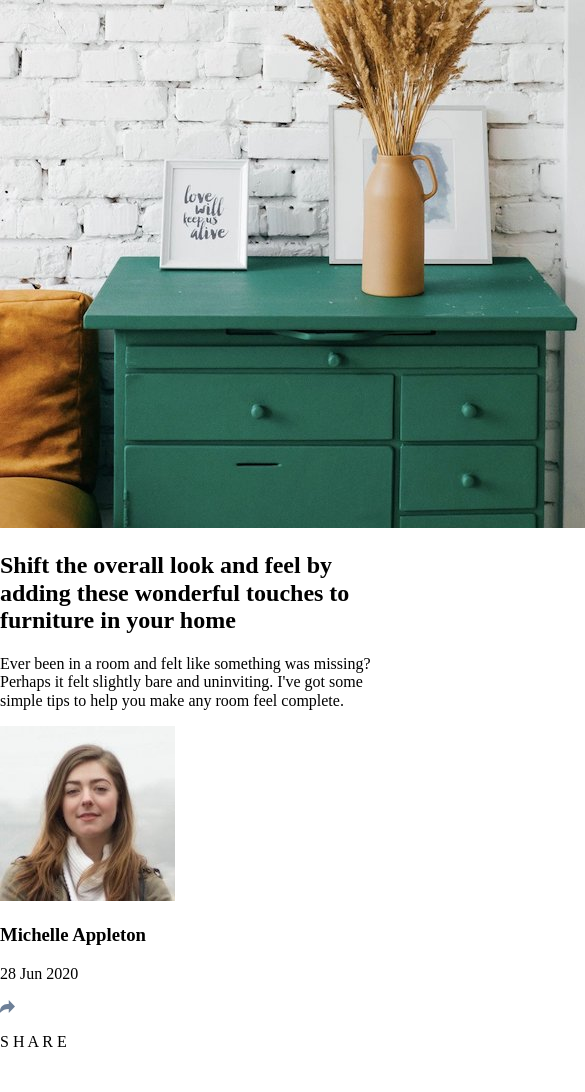
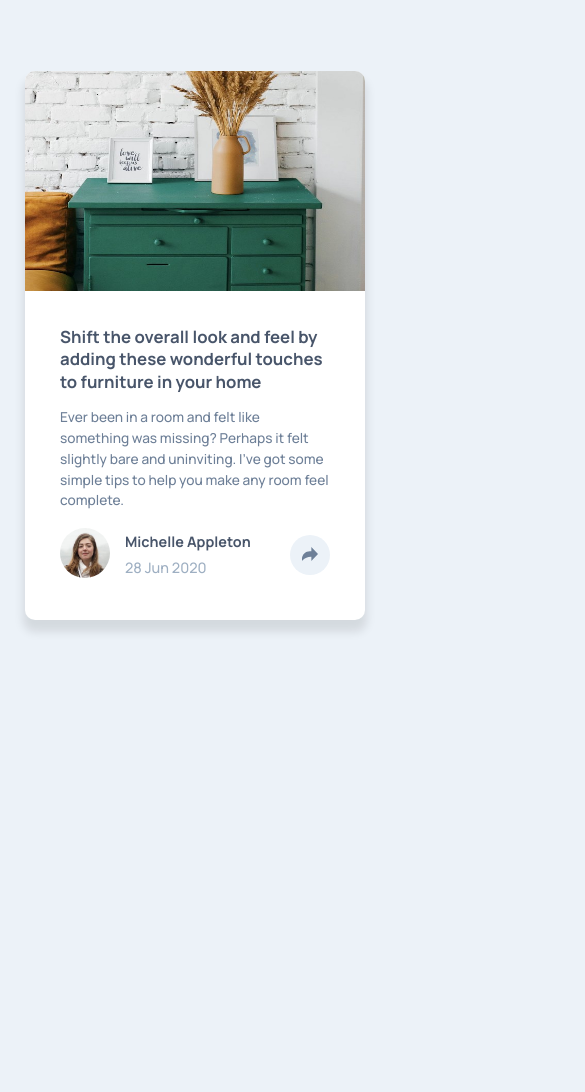
Before and after one commit to CarlosDRA/FrontendMentor-article-preview, a plain HTML site: page index.html in a window 390 px wide. Shown: the top 1092 px of the page, 585 px wide, since content can reach past the window. After the commit the page ends 845 px from the top, so only its background shows below. Drawn offline with Linux system fonts and the light colour scheme.

Commit message:
Finished mobile design

```diff
--- a/assets/styles/sass/abstracts/_colors.scss
+++ b/assets/styles/sass/abstracts/_colors.scss
@@ -0,0 +1,4 @@
+$very-dark-grayish-blue: hsl(217, 19%, 35%);
+$desaturated-dark-blue: hsl(214, 17%, 51%);
+$grayish-blue: hsl(212, 23%, 69%);
+$light-grayish-blue: hsl(210, 46%, 95%);
--- /dev/null
+++ b/assets/styles/sass/base/_index.scss
@@ -0,0 +1,2 @@
+@forward "./reset";
+@forward "./typography";
--- /dev/null
+++ b/assets/styles/sass/base/_reset.scss
@@ -0,0 +1,10 @@
+@use "../abstracts/colors" as c;
+
+html,body{
+    min-height: 100vh;
+}
+
+body{
+    background-color: c.$light-grayish-blue;
+    padding-top: 1px;
+}
--- a/assets/styles/sass/base/_typography.scss
+++ b/assets/styles/sass/base/_typography.scss
@@ -0,0 +1,36 @@
+@use "../abstracts/colors" as c;
+
+*{
+    font-family: "Manrope", sans-serif;
+}
+
+.card__title{
+    color: c.$very-dark-grayish-blue;
+    font-weight: 700;
+    font-size: 1.05rem;
+    line-height: 1.4rem;
+}
+
+.card__text{
+    color: c.$desaturated-dark-blue;
+    font-weight: 500;
+    font-size: 13.7px;
+    line-height: 1.3rem;
+}
+
+.profile__name{
+    color: c.$very-dark-grayish-blue;
+    font-weight: 700;
+    font-size: .9rem;
+    line-height: 1.8;
+}
+
+.profile__date{
+    color: c.$grayish-blue;
+    font-weight: 500;
+}
+
+.media__text{
+    color: c.$grayish-blue;
+    font-weight: 500;
+}
--- a/assets/styles/sass/components/_card.scss
+++ b/assets/styles/sass/components/_card.scss
@@ -0,0 +1,73 @@
+@use "../abstracts/colors" as c;
+
+.card{
+    width: 340px;
+    margin: 70px auto;
+    border-radius: 10px;
+    overflow: hidden;
+    background-color: #fff;
+    box-shadow: 0 10px 10px 2px rgb(0 0 0 / .1);
+}
+
+.card__img-container{
+    height: 220px;
+}
+
+.card__img{
+    width: 100%;
+    height: 100%;
+}
+
+.card__info{
+    padding: 35px;
+}
+
+.card__title{
+    margin-top: 0;
+}
+
+.card__profile{
+    height: 60px;
+    display: flex;
+    align-items: center;
+    position: relative;
+}
+
+.profile__img{
+    width: 50px;
+
+    img{
+        width: 100%;
+        border-radius: 50%;
+    }
+}
+
+.profile__text{
+    margin-left: 15px;
+}
+
+.profile__media{
+    width: 40px;
+    height: 40px;
+    margin-left: auto;
+    border-radius: 50%;
+    background-color: c.$light-grayish-blue;
+    position: relative;
+    //z-index: 20;
+
+    img{
+        width: 40%;
+        position: absolute;
+        top: 12px;
+        left: 12px;
+    }
+}
+
+/* .media__card{
+    position: absolute;
+    z-index: 10;
+} */
+
+.hidden{
+    display: none;
+}
--- a/assets/styles/sass/components/_index.scss
+++ b/assets/styles/sass/components/_index.scss
@@ -0,0 +1,2 @@
+@forward "./card";
+@forward "./media";
--- a/assets/styles/sass/layout/_index.scss
+++ b/assets/styles/sass/layout/_index.scss
@@ -0,0 +1,2 @@
+@forward "./mobile";
+@forward "./desktop";
--- a/assets/styles/sass/main.scss
+++ b/assets/styles/sass/main.scss
@@ -0,0 +1,3 @@
+@use "./base";
+@use "./components";
+@use "./layout";
--- a/index.html
+++ b/index.html
@@ -12,6 +12,7 @@
     <link rel="shortcut icon" href="./assets/images/favicon-32x32.png" type="image/x-icon">
 
     <link rel="stylesheet" href="./assets/styles/css/normalize.css">
+    <link rel="stylesheet" href="./assets/styles/css/main.css">
 
     <title>Article preview</title>
 </head>
@@ -20,10 +21,10 @@
     <h1 style="display: none;">Article</h1>
 
     <article class="card">
-        <div class="card__img">
-            <img src="./assets/images/drawers.jpg" alt="drawers image">
+        <div class="card__img-container">
+            <img src="./assets/images/drawers.jpg" alt="drawers image" class="card__img">
         </div>
-        <section>
+        <section class="card__info">
             <h2 class="card__title">Shift the overall look and feel by adding these wonderful touches to furniture in your home</h2>
             <p class="card__text"> Ever been in a room and felt like something was missing?
                 Perhaps it felt slightly bare and uninviting.
@@ -34,12 +35,12 @@
                     <img src="./assets/images/avatar-michelle.jpg" alt="Profile picture">
                 </div>
                 <div class="profile__text">
-                    <h3 class="profile__name">Michelle Appleton</h3>
-                    <p class="profile__date">28 Jun 2020</p>
+                    <h3 class="profile__name">Michelle Appleton<br>
+                    <span class="profile__date">28 Jun 2020</span></h3>
                 </div>
                 <div class="profile__media">
                     <img src="./assets/images/icon-share.svg" alt="Share icon">
-                    <div class="media__card">
+                    <div class="media__card hidden">
                         <p class="media__text">S H A R E</p>
                         <img src="./assets/images/icon-facebook.svg" alt="Facebook icon">
                         <img src="./assets/images/icon-twitter.svg" alt="Twitter icon">
```
Also changed, not shown: assets/styles/css/main.css (added), 1 other file.
